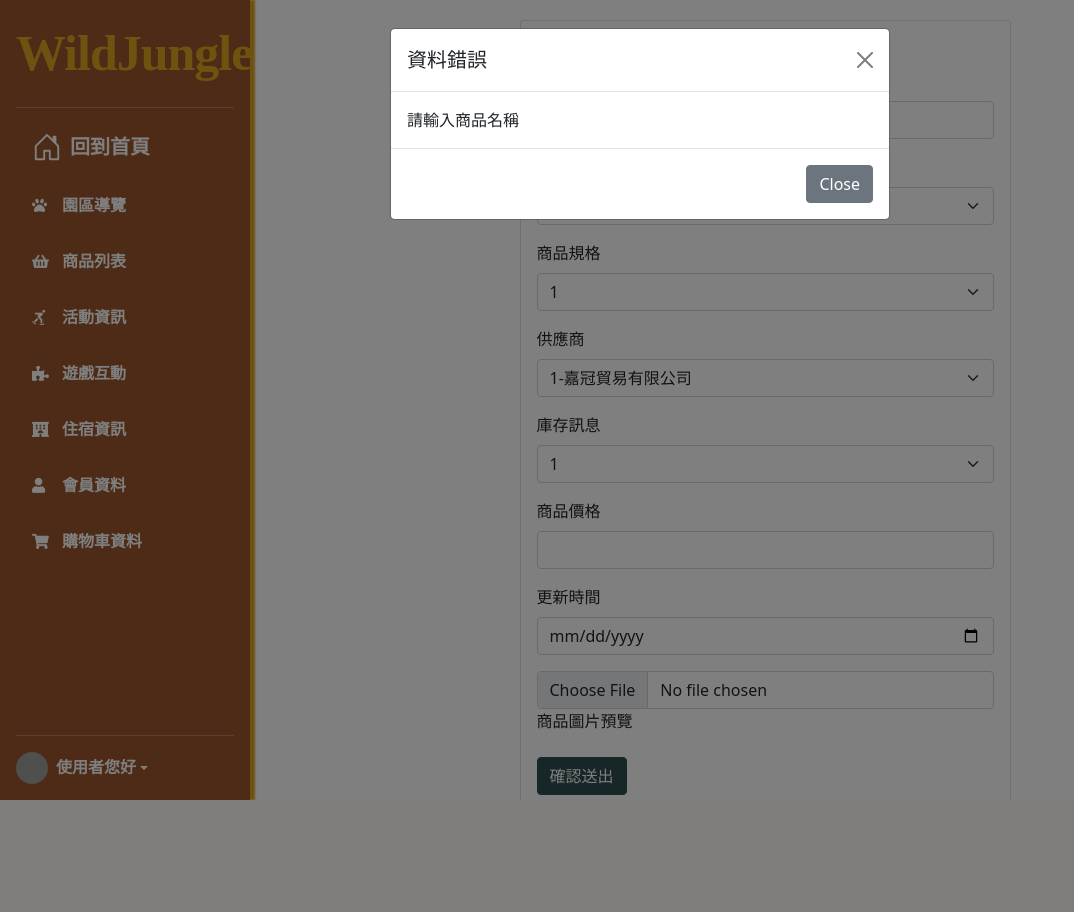
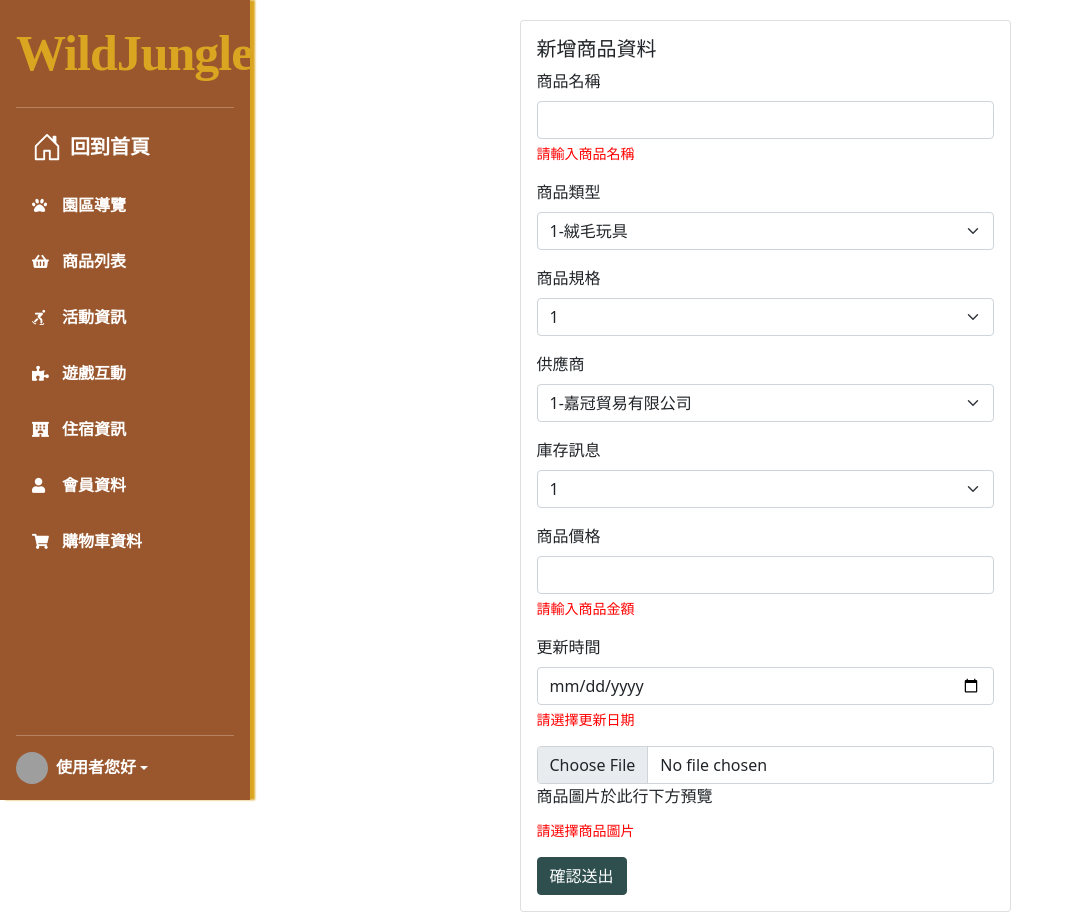
Before and after one commit to Lnhngx/myTeamWork, a PHP site: page /product_page01_insert.php in a window 1280 px wide, after a click on "確認送出". Shown: the whole page, without its empty margins (0-1074 px from the left). Before the commit the page ends 800 px from the top, so only its background shows below. Run offline with PHP 8.4, Linux system fonts and the light colour scheme; data comes from the database, SQL or seed files in the repository; data that the repository does not hold is empty; some web fonts are replaced; grey boxes are pictures that could not be loaded.

Commit message:
功能齊全

```diff
--- a/product_page01_deleteAll-api.php
+++ b/product_page01_deleteAll-api.php
@@ -1,8 +1,7 @@
 <?php
 require __DIR__. '/parts/__connect_db.php';
-foreach($_POST['checkbox'] as $value){
-    $sid = $value;
-    $pdo -> query("DELETE  FROM `product_item` WHERE sid=$sid");
+    foreach($_POST['checkbox'] as $value){
+    $pdo -> query("DELETE  FROM `product_item` WHERE sid=$value");
 }
 
 $come_from = $_SERVER['HTTP_REFERER'] ?? 'product_page01.php';
--- a/product_page01_insert-api.php
+++ b/product_page01_insert-api.php
@@ -5,8 +5,10 @@ require __DIR__ . '/parts/__connect_db.php';
 
 $output = [
     'success' => false,
-    'code' => 0,
-    'error' => '',
+    'error1' => '',
+    'error2' => '',
+    'error3' => '',
+    'error4' => '',
 ];
 
 $name = $_POST['name'] ?? '';
@@ -21,34 +23,14 @@ $pictureName = implode(",", $pictures);
 
 
 
-if (empty($name)) {
-    $output['code'] = 999;
-    $output['error'] = '請輸入商品名稱';
+if (empty($name).empty($money).empty($ddate).empty($pictureName)) {
+    $output['error1'] = '請輸入商品名稱';
+    $output['error2'] = '請輸入商品金額';
+    $output['error3'] = '請選擇更新日期';
+    $output['error4'] = '請選擇商品圖片';
     echo json_encode($output,JSON_UNESCAPED_UNICODE);
     exit;
 }
-
-if (empty($ddate)) {
-    $output['code'] = 999;
-    $output['error'] = '請輸入商品名稱';
-    echo json_encode($output,JSON_UNESCAPED_UNICODE);
-    exit;
-}
-
-if (empty($money)) {
-    $output['code'] = 999;
-    $output['error'] = '請輸入商品名稱';
-    echo json_encode($output,JSON_UNESCAPED_UNICODE);
-    exit;
-}
-
-if (empty($pictureName)) {
-    $output['code'] = 999;
-    $output['error'] = '請輸入商品名稱';
-    echo json_encode($output,JSON_UNESCAPED_UNICODE);
-    exit;
-}
-
 
 
 $sql = "INSERT INTO `product_item` (`name`, `type`, `specification`, `information`, `supplier`, `price`, `picture`, `create_at`) VALUES (?, ?, ?, ?, ?, ?, ?, ?);";
--- a/product_page01_insert.php
+++ b/product_page01_insert.php
@@ -45,6 +45,16 @@ $totalreser = $pdo->query($resersql)->fetchAll();
         border-color: #908a70;
     }
 
+    .subbtn:active {
+        background-color: #2f4f4f;
+        border-color: #2f4f4f;
+        box-shadow:0 0 0 2px #daa520;
+    }
+    .subbtn:focus {
+        background-color: #2f4f4f;
+        border-color: #2f4f4f;
+        box-shadow:0 0 0 2px #daa520;
+    }
 
 
     /* ------- */
@@ -63,6 +73,10 @@ $totalreser = $pdo->query($resersql)->fetchAll();
         top: 0;
         cursor: pointer;
     }
+
+    .form-text {
+        color: red;
+    }
 </style>
 
 <div class="container">
@@ -75,7 +89,7 @@ $totalreser = $pdo->query($resersql)->fetchAll();
                         <div class="mb-3">
                             <label for="name" class="form-label">商品名稱</label>
                             <input type="text" class="form-control" id="name" name="name">
-                            <div class="form-text"></div>
+                            <div class="coco1 form-text"></div>
                         </div>
                         <div class="mb-3">
                             <label for="type" class="form-label">商品類型</label>
@@ -120,41 +134,24 @@ $totalreser = $pdo->query($resersql)->fetchAll();
                         <div class="mb-3">
                             <label for="money" class="form-label">商品價格</label>
                             <input type="text" class="form-control" id="money" name="money">
-                            <div class="form-text"></div>
+                            <div class="coco2 form-text"></div>
                         </div>
                         <div class="mb-3">
                             <label for="d-date" class="form-label">更新時間</label>
                             <input type="date" class="form-control" id="d-date" name="d-date">
-                            <div class="form-text"></div>
+                            <div class="coco3 form-text"></div>
                         </div>
-                        <input id="innput" type="submit" class="subbtn btn btn-primary" value="確認送出" style="display:none">
+                        <input id="innput" type="submit" class="subbtn btn" value="確認送出" style="display:none">
                         <input type="file" id="sel_file" name="myfiles[]" class="form-control">
                     </form>
                     <div class="mb-3">
-                        <label for="picture" class="form-label">商品圖片預覽</label>
+                        <label for="picture" class="form-label">商品圖片於此行下方預覽</label>
                         <div id="imgs">
                         </div>
+                        <div class="coco4 form-text"></div>
                     </div>
                     <input type="submit" class="subbtn btn btn-primary" onclick="innput.click()" value="確認送出">
                 </div>
-            </div>
-        </div>
-    </div>
-</div>
-
-<!-- Modal -->
-<div class="modal fade" id="exampleModal" tabindex="-1" aria-labelledby="exampleModalLabel" aria-hidden="true">
-    <div class="modal-dialog">
-        <div class="modal-content">
-            <div class="modal-header">
-                <h5 class="modal-title" id="exampleModalLabel">資料錯誤</h5>
-                <button type="button" class="btn-close" data-bs-dismiss="modal" aria-label="Close"></button>
-            </div>
-            <div class="modal-body">
-                ...
-            </div>
-            <div class="modal-footer">
-                <button type="button" class="btn btn-secondary" data-bs-dismiss="modal">Close</button>
             </div>
         </div>
     </div>
@@ -165,9 +162,6 @@ $totalreser = $pdo->query($resersql)->fetchAll();
 <?php include __DIR__ . '/parts/__scripts.php' ?>
 <script>
     const innput = document.querySelector('#innput');
-    const modal = new bootstrap.Modal(document.querySelector('#exampleModal'));
-
-
     const sel_file = document.querySelector('#sel_file');
     const imgsDiv = document.querySelector('#imgs');
     let imgData = [];
@@ -236,8 +230,10 @@ $totalreser = $pdo->query($resersql)->fetchAll();
                     alert('新增成功');
                     location.href = 'product_page01.php';
                 } else {
-                    document.querySelector('.modal-body').innerHTML = obj.error || '資料新增發生錯誤';
-                    modal.show();
+                    document.querySelector('.coco1').innerHTML = obj.error1;
+                    document.querySelector('.coco2').innerHTML = obj.error2;
+                    document.querySelector('.coco3').innerHTML = obj.error3;
+                    document.querySelector('.coco4').innerHTML = obj.error4;
                 }
             })
     };
```
Also changed, not shown: product_page01.php (+12 -6 lines), product_page01_edit-api.php (+11 -5 lines), product_page01_edit.php (+32 -36 lines), uploaded/wallpaperflare.1_wallpaper (3).jpg (added), 5 other files.
